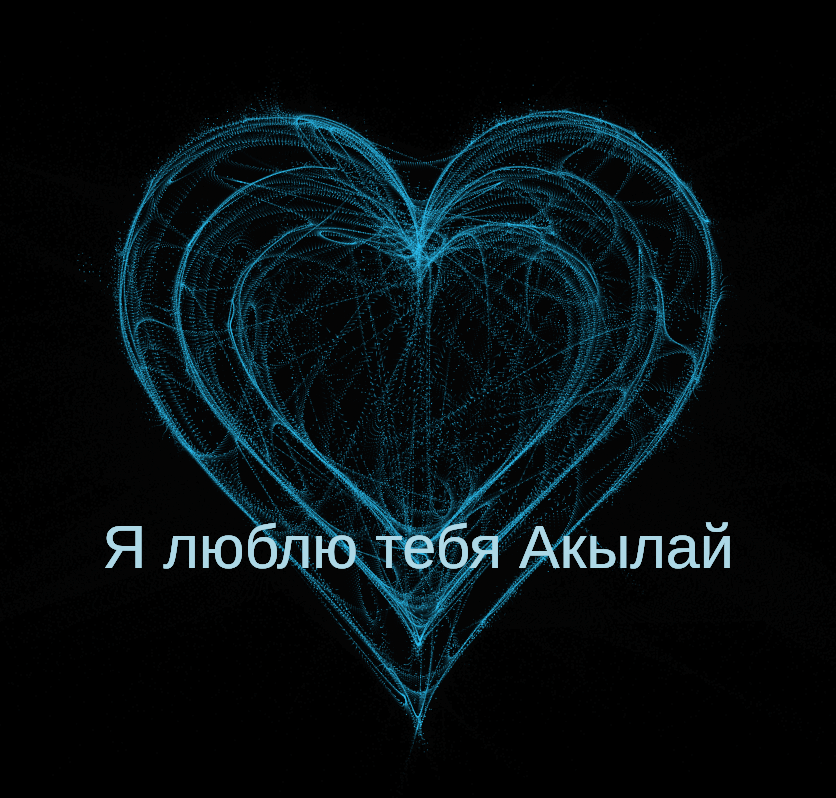
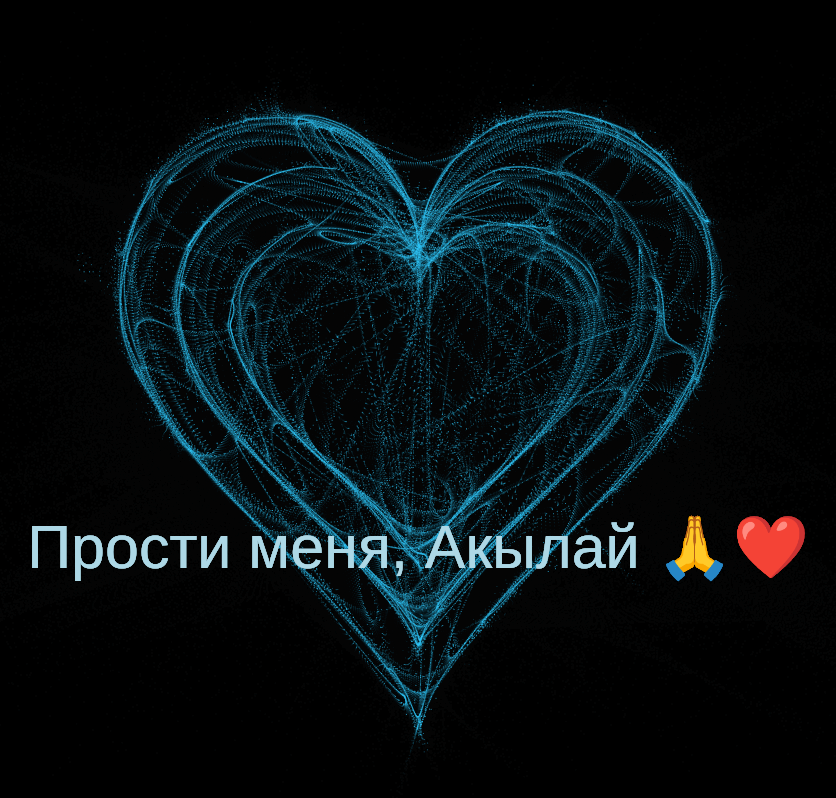
Before and after one commit to timuchin001/kaniAkylay, a plain HTML site: page love.html in a window 1280 px wide. Shown: the whole page, without its empty margins (222-1058 px from the left). Drawn offline with Linux system fonts and the light colour scheme.

Commit message:
Update love.html

```diff
--- a/love.html
+++ b/love.html
@@ -138,7 +138,7 @@
       ctx.fillStyle = 'lightblue';
       ctx.textAlign = 'center';
       var y = Math.min(logicalHeight - fontSize, logicalHeight / 2 + baseHeartSize * 0.6);
-      ctx.fillText('Я люблю тебя Акылай', logicalWidth / 2, y);
+      ctx.fillText('Прости меня, Акылай 🙏❤️', logicalWidth / 2, y);
     }
 
     function pulse(kx, ky) {
```
